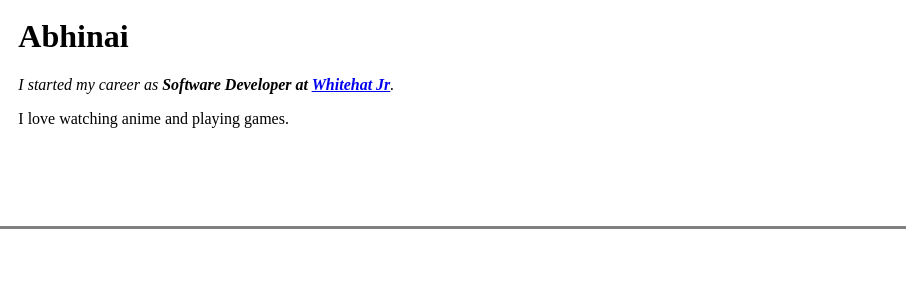
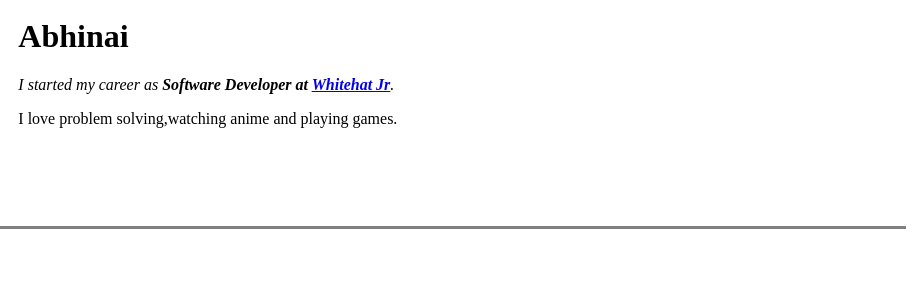
Before and after one commit to Abhinai1395/cv, a plain HTML site: page index.html in a window 1280 px wide. Shown: the part 86-371 px from the top of the page, 366-1280 px from the left. Drawn offline with Linux system fonts and the light colour scheme.

Commit message:
Update index.html

```diff
--- a/index.html
+++ b/index.html
@@ -16,7 +16,7 @@
           <em>I started my career as <strong>Software Developer at <a href="https://www.whitehatjr.com/">Whitehat Jr</a></strong>.</em>
         </p>
         <p>
-          I love watching anime and playing games.
+          I love problem solving,watching anime and playing games.
         </p>
       </td>
     </tr>
```
